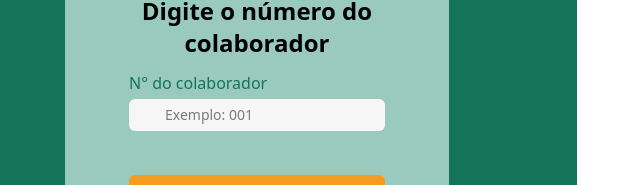
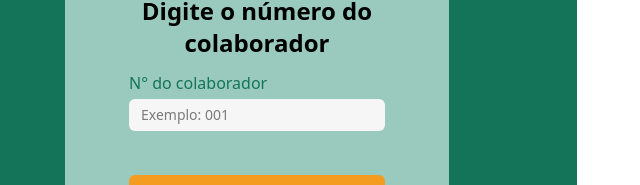
Before and after one commit to Roberto-Ceschini/Rouparia-Front, a Next.js app in the folder rouparia-front/: page /home in a window 1280 px wide. Shown: the part 297-482 px from the top of the page, without its empty margins (63-703 px from the left). Built offline with nearby package versions, Linux system fonts and the light colour scheme.

Commit message:
Funcao para sair erro da tela

```diff
--- a/rouparia-front/src/app/globals.css
+++ b/rouparia-front/src/app/globals.css
@@ -28,4 +28,5 @@
     --color-verde-secundario: #7C9C91;
     --color-verde-terciario: #99CABD;
     --color-laranja: #F49C1F;
+    --color-laranja-hover: #F7B14C;
 }
--- a/rouparia-front/src/app/home/page.tsx
+++ b/rouparia-front/src/app/home/page.tsx
@@ -8,6 +8,15 @@ import * as Yup from 'yup';
 export default function Home(){
 
     const [colaborador, setColaborador] = useState (null)
+
+      const [isErrorVisible, setIsErrorVisible] = useState(true);
+
+      //Função que mostra o erro e depois de 4 segundos esconde
+      const handleShowError = () => {
+        setTimeout(() => {
+          setIsErrorVisible(prev => !prev);
+        }, 4000);
+      }
 
    return (
 
@@ -39,10 +48,12 @@ export default function Home(){
                <FormInput
                  name='nColaborador'
                  placeholder='Exemplo: 001'
-                 label='N° do colaborador' />
+                 label='N° do colaborador'
+                 isErrorVisible={isErrorVisible}
+                 />
 
                {/**Submit*/}
-               <SubmitButton name='Pesquisar' />
+               <SubmitButton name='Pesquisar' setIsErrorVisible={setIsErrorVisible} handleShowError={handleShowError}/>
              </Form>
            </Formik>
          </div>
--- a/rouparia-front/src/app/page.tsx
+++ b/rouparia-front/src/app/page.tsx
@@ -1,5 +1,5 @@
 "use client"
-import React from 'react';
+import React, { useEffect, useState } from 'react';
 import { Form, Formik } from "formik";
 import * as Yup from 'yup';
 import FormInput from '@/components/FormInput';
@@ -8,8 +8,17 @@ import { useRouter } from 'next/navigation'
 
 export default function Home() {
   const router = useRouter()
+
+  const [isErrorVisible, setIsErrorVisible] = useState(true);
+
+  //Função que mostra o erro e depois de 4 segundos esconde
+  const handleShowError = () => {
+    setTimeout(() => {
+      setIsErrorVisible(prev => !prev);
+    }, 4000);
+  }
+
   return (
-
     <>
     {/**Background Verde*/}
     <div className="flex w-[100vw] h-[100vh] bg-verde-primario justify-center items-center md:w-[50vw]">
@@ -42,14 +51,18 @@ export default function Home() {
             <FormInput
               name='email'
               placeholder='rouparia@gmail.com'
-              label='Email' />
+              label='Email'
+              isErrorVisible={isErrorVisible}
+              />
             {/**Senha*/}
             <FormInput
               name='password'
               placeholder='********'
-              label='Senha' />
+              label='Senha'
+              isErrorVisible={isErrorVisible}
+              />
             {/**Submit*/}
-           <SubmitButton name='Login' />
+           <SubmitButton name='Login' setIsErrorVisible={setIsErrorVisible} handleShowError ={handleShowError} />
           </Form>
         </Formik>
       </div>
--- a/rouparia-front/src/components/FormInput.tsx
+++ b/rouparia-front/src/components/FormInput.tsx
@@ -1,17 +1,20 @@
 import { ErrorMessage, Field } from "formik";
 import SvgCaixaEmail from "./SvgCaixaEmail";
 import SvgCadeado from "./SvgCadeado";
+import { useState } from "react";
 
 interface FormInputProps
  {
-    name: string;
-    placeholder: string;
-    label: string;
+    name: string; //Nome do input
+    placeholder: string; //Texto que aparece dentro do input
+    label: string; //Texto que aparece acima do input
+    isErrorVisible?: boolean; //Se o erro é visivel ou não
 }
 
+//Array que contem os icones dos inputs
 const inputIcons = [SvgCaixaEmail, SvgCadeado];
 
-export default function FormInput({ name, placeholder, label }: FormInputProps) {
+export default function FormInput({ name, placeholder, label, isErrorVisible = true }: FormInputProps) {
 
     return (
         <div className='flex flex-col gap-1'>
@@ -21,11 +24,13 @@ export default function FormInput({ name, placeholder, label }: FormInputProps)
                     name={name}
                     type={name}
                     placeholder={placeholder}
-                    className="bg-[#F6F6F6] rounded-md pl-9 py-1.5 w-[100%] text-sm"  // Adiciona padding à esquerda para o ícone
+                    className={`bg-[#F6F6F6] rounded-md ${name === 'nColaborador' ? 'pl-3' : 'pl-9'} py-1.5 w-[100%] text-sm`}
                 />
                 {name === 'email' ? inputIcons[0]() : name === 'nColaborador' ? '' : inputIcons[1]()}
             </div>
-            <p className='text-red-500 text-sm'><ErrorMessage name={name} /></p>
+            {isErrorVisible && (
+                <p className='text-red-500 text-sm'><ErrorMessage name={name} /></p>
+            )}
         </div>
     );
 }
--- a/rouparia-front/src/components/SubmitButton.tsx
+++ b/rouparia-front/src/components/SubmitButton.tsx
@@ -1,12 +1,18 @@
 interface SubmitButtonProps {
     name: string;
+    setIsErrorVisible: (value: boolean) => void;
+    handleShowError: () => void;
 
 }
 
-export default function SubmitButton({ name }: SubmitButtonProps) {
+export default function SubmitButton({ name, setIsErrorVisible, handleShowError }: SubmitButtonProps) {
     return (
         <button
          type="submit"
-         className='bg-laranja py-1.5 rounded-md text-white font-semibold mt-6 hover:cursor-pointer hover:bg-laranja-hover'>{name}</button>
+         className='bg-laranja py-1.5 rounded-md text-white font-semibold mt-6 hover:cursor-pointer hover:bg-laranja-hover'
+         onClick={()=>{
+            setIsErrorVisible(true)
+            handleShowError()
+        }}>{name}</button>
     )
 }
```
